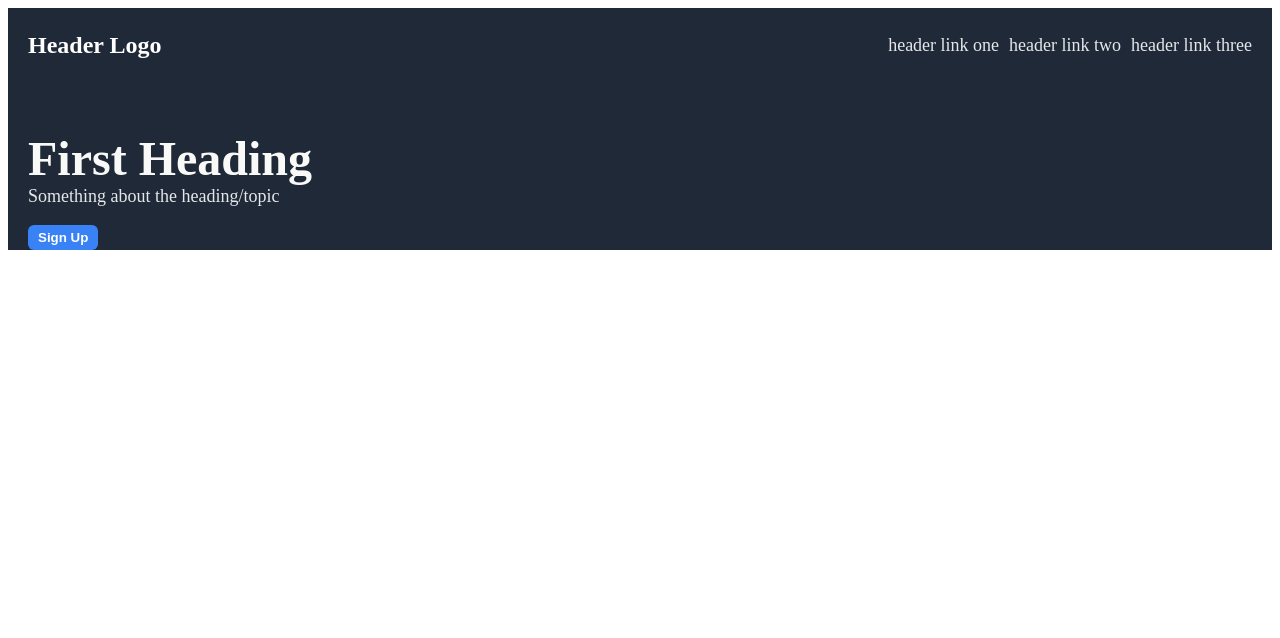
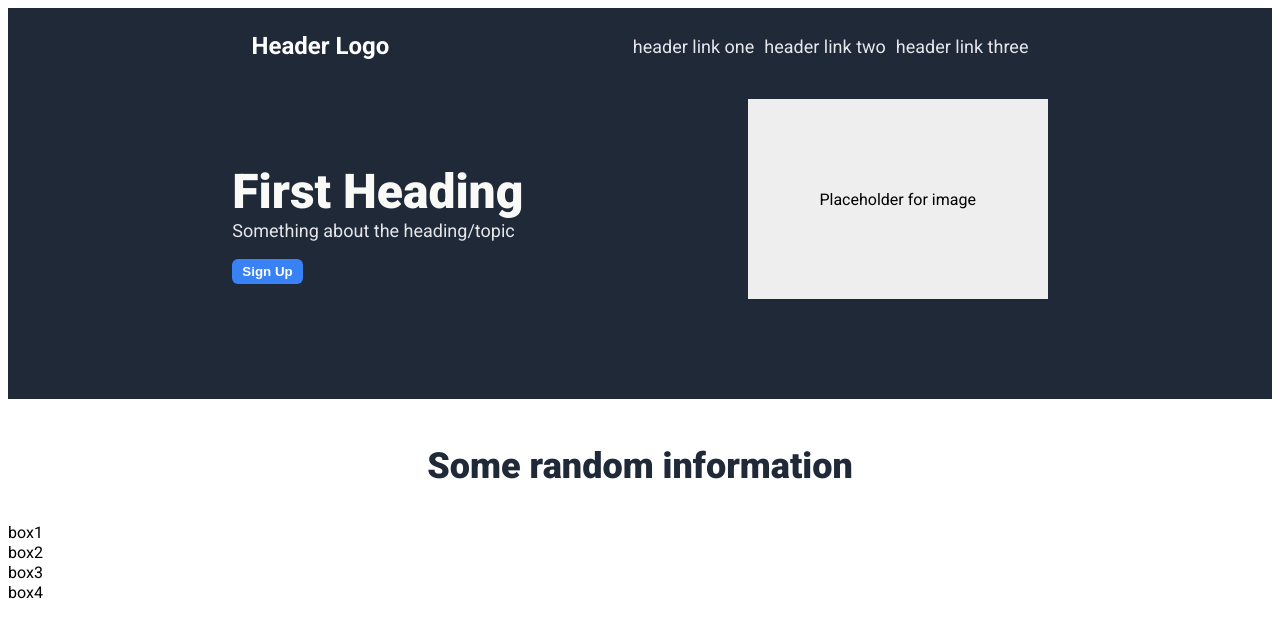
Before and after one commit to RAnmol3061/odin-landing_page, a plain HTML site: page index.html in a window 1280 px wide. Drawn offline with Linux system fonts and the light colour scheme.

Commit message:
Fixed font & started next section

```diff
--- a/index.html
+++ b/index.html
@@ -5,6 +5,10 @@
     <meta name="viewport" content="width=device-width, initial-scale=1.0">
     <title>Landing Page</title>
     <link rel="stylesheet" href="style.css">
+
+    <link rel="preconnect" href="https://fonts.googleapis.com">
+    <link rel="preconnect" href="https://fonts.gstatic.com" crossorigin>
+    <link href="https://fonts.googleapis.com/css2?family=Roboto:ital,wght@0,100..900;1,100..900&display=swap" rel="stylesheet">
 </head>
 <body>
     <header>
@@ -16,9 +20,28 @@
         </ul>
     </header>
     <section class="first-part">
-        <p class="hero-text">First Heading</p>
-        <p class="hero-secondary">Something about the heading/topic</p>
-        <button>Sign Up</button>
+        <div>
+            <p class="hero-text">First Heading</p>
+            <p class="hero-secondary">Something about the heading/topic</p>
+            <button>Sign Up</button>
+        </div>
+        <div class="image-placeholder">
+            <span>Placeholder for image</span>
+        </div>
+    </section>
+
+    <section class="second-part">
+
+        <div class="second-heading">
+            <p>Some random information</p>
+        </div>
+
+        <div class="box">
+            <div class="box1">box1</div>
+            <div class="box2">box2</div>
+            <div class="box3">box3</div>
+            <div class="box4">box4</div>
+        </div>
 
     </section>
 </body>
--- a/style.css
+++ b/style.css
@@ -1,17 +1,17 @@
 body {
     display: flex;
     flex-direction: column;
+    font-family: Roboto;
 }
 
 header {
     display: flex;
-    justify-content: space-between;
+    justify-content: space-evenly;
     align-items: center;
     background-color: #1F2937;
     color: white;
     font-size: 24px;
-    padding-left: 20px;
-    padding-right: 20px ;
+    padding-bottom: 15px;
 }
 
 .logo {
@@ -33,9 +33,11 @@
 }
 
 .first-part {
- background-color: #1F2937;
- padding-left: 20px;
- padding-right: 20px;
+    display: flex;
+    justify-content: space-evenly;
+    align-items: center;
+    background-color: #1F2937;
+    padding-bottom: 100px;
 }
 
 .hero-text {
@@ -59,3 +61,34 @@
     color: white;
     font-weight: bold;
 }
+
+.image-placeholder {
+    display: flex;
+    justify-content: center;
+    align-items: center;
+    background-color: #eee;
+    width: 300px;
+    height: 200px;
+}
+
+.second-part {
+
+
+}
+
+.second-heading {
+    display: flex;
+    justify-content: center;
+    align-items: center;
+    font-weight: 900;
+    color: #1F2937;
+    font-size: 36px;
+    padding-top: 10px;
+}
+
+.box1, .box2, .box3, .box4 {
+    display: flex;
+    width: 20px;
+    height: 20px;
+    border: #3882F6;
+}
```
